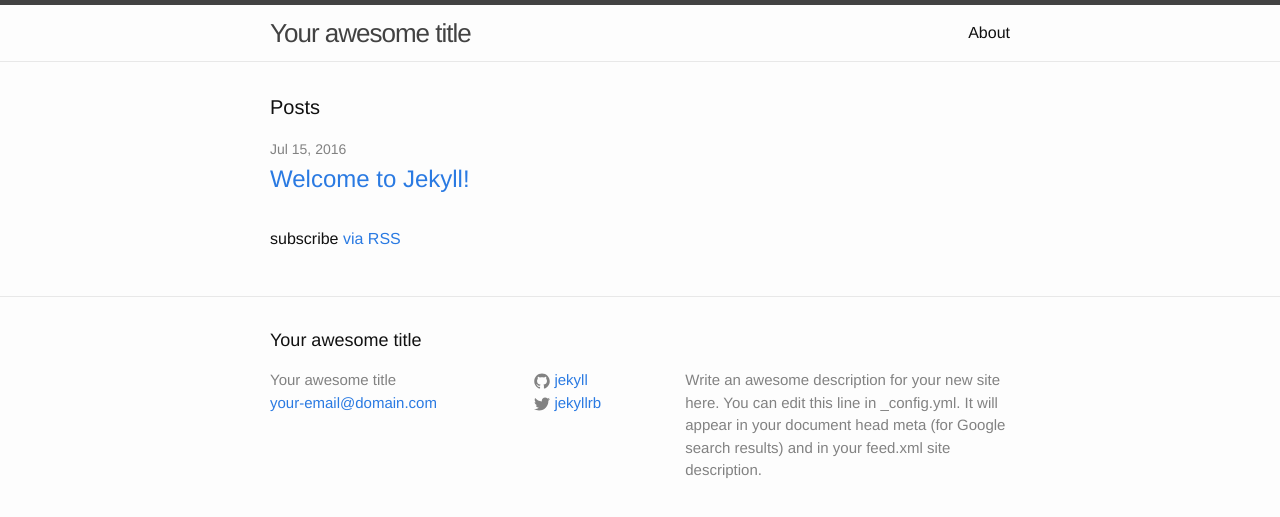
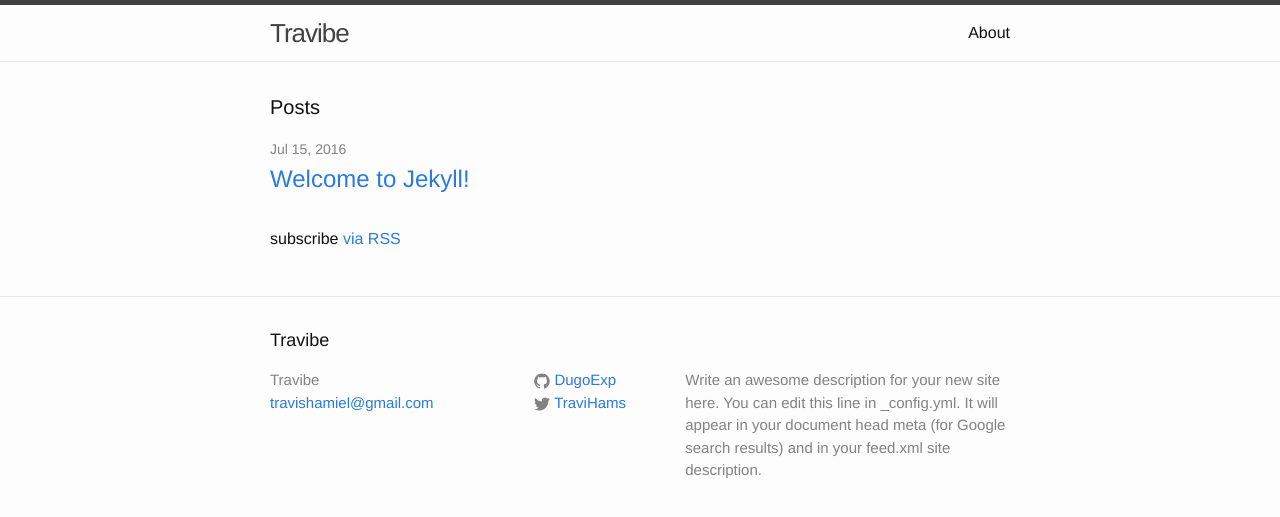
Before and after one commit to DugoExp/DugoExp.github.io, a Jekyll site: the page built from index.html, in a window 1280 px wide. Shown: the top 517 px of the page. Built offline with Jekyll 4.4.1, drawn with Linux system fonts in a browser that asks for light colours.

Commit message:
Save my work again

```diff
--- a/_config.yml
+++ b/_config.yml
@@ -6,16 +6,15 @@
 # 'jekyll serve'. If you change this file, please restart the server process.
 
 # Site settings
-title: Your awesome title
-email: your-email@domain.com
+title: Travibe
+email: travishamiel@gmail.com
 description: > # this means to ignore newlines until "baseurl:"
   Write an awesome description for your new site here. You can edit this
   line in _config.yml. It will appear in your document head meta (for
   Google search results) and in your feed.xml site description.
 baseurl: "" # the subpath of your site, e.g. /blog
-url: "http://yourdomain.com" # the base hostname & protocol for your site
-twitter_username: jekyllrb
-github_username:  jekyll
-
+url: "http://travi.be" # the base hostname & protocol for your site
+twitter_username: TraviHams
+github_username:  DugoExp
 # Build settings
 markdown: kramdown
```
Also changed, not shown: 1 other file.
